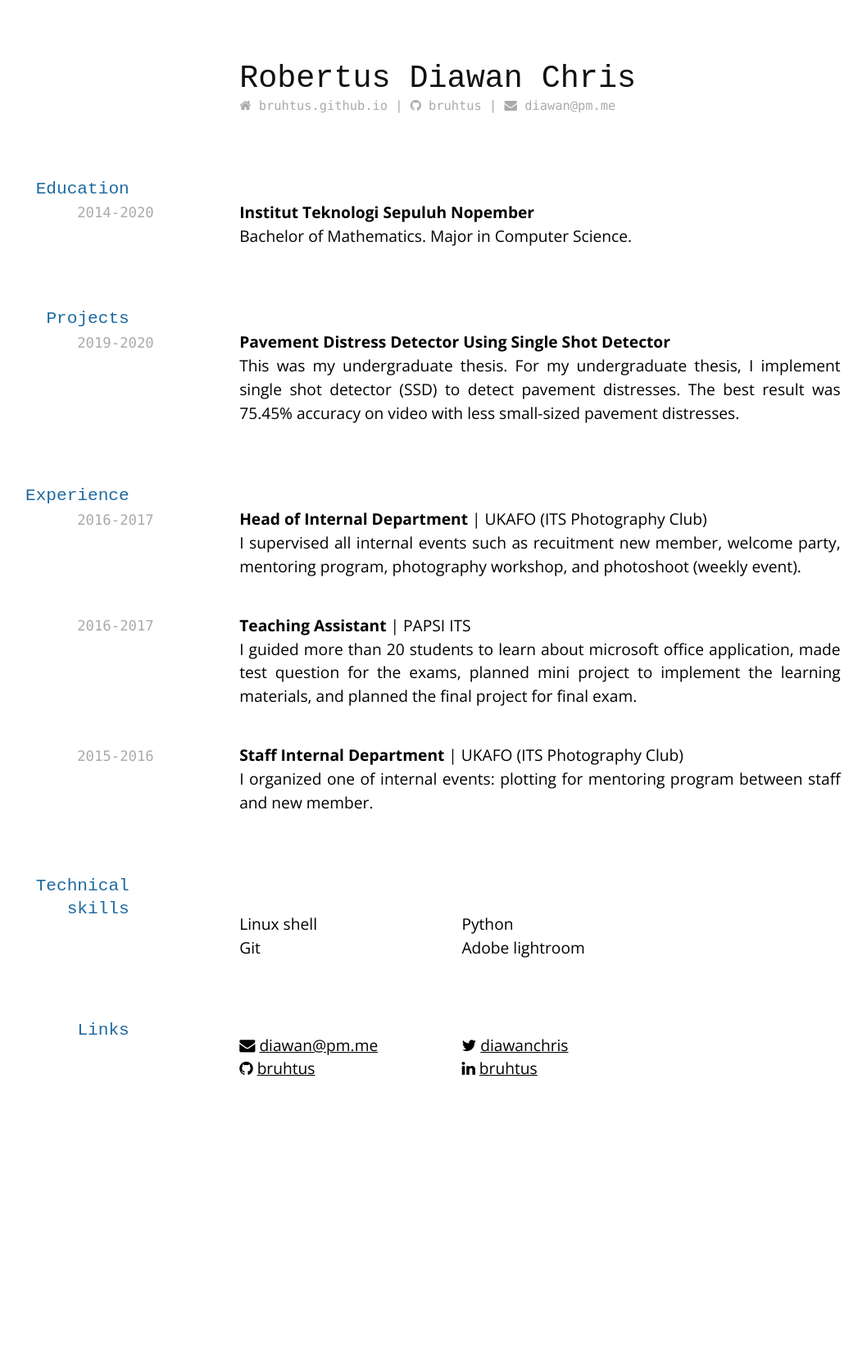
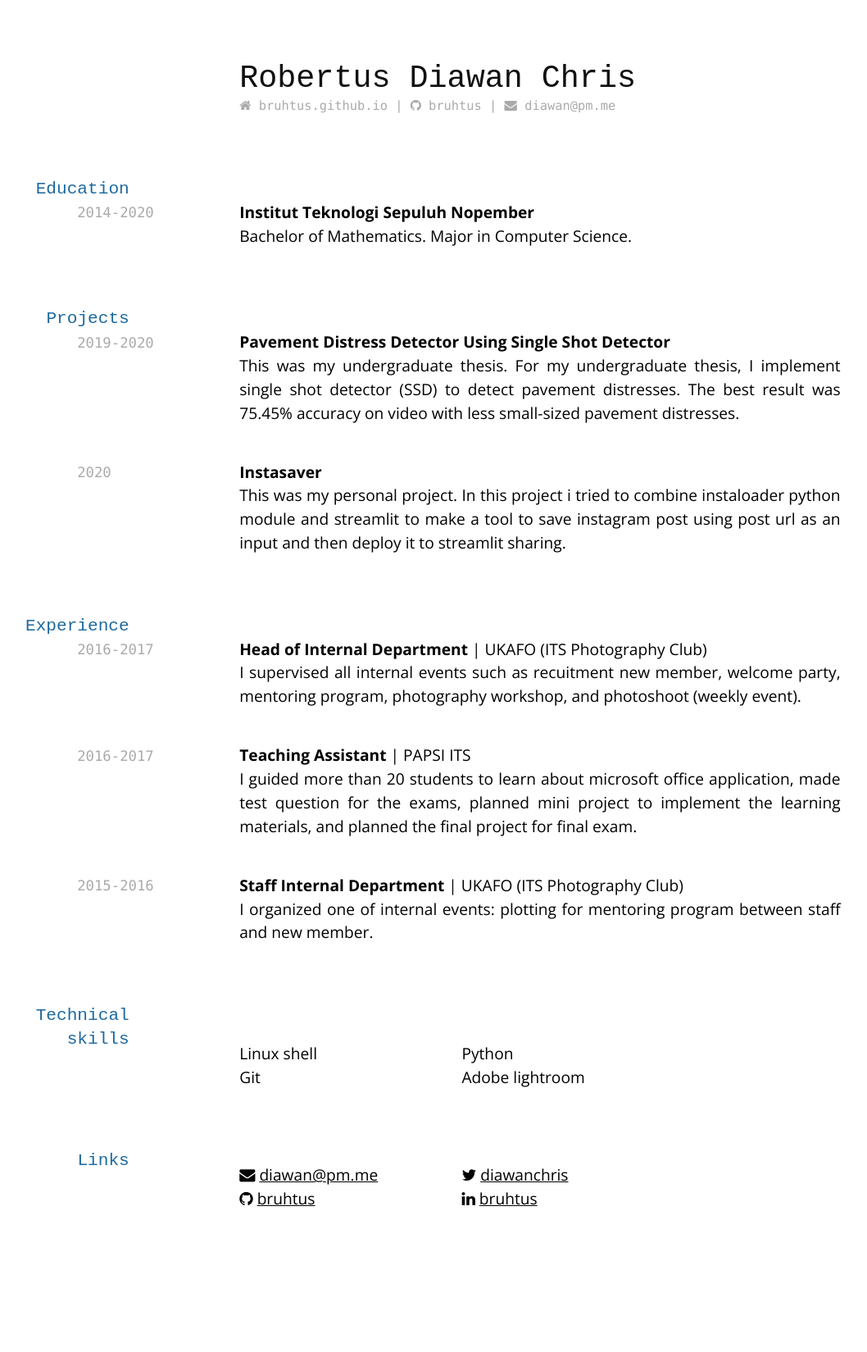
Before and after one commit to TimoTSchmidt/test3, a Jekyll site: the page built from index.md, in a window 1280 px wide. Shown: the whole page at 82% size, without its empty margins (71-1129 px from the left). Built offline with Jekyll 4.4.1, drawn with Linux system fonts in a browser that asks for light colours; nearby versions of some CDN libraries; before the commit the page ends 1491 px from its top, so only the background shows below that.

Commit message:
Add new project

```diff
--- a/index.md
+++ b/index.md
@@ -24,6 +24,10 @@ Bachelor of Mathematics. Major in Computer Science.
 __Pavement Distress Detector Using Single Shot Detector__ <br>
 This was my undergraduate thesis. For my undergraduate thesis, I implement single shot detector (SSD) to detect pavement distresses.
 The best result was 75.45% accuracy on video with less small-sized pavement distresses.
+
+`2020` <br>
+__Instasaver__ <br>
+This was my personal project. In this project i tried to combine instaloader python module and streamlit to make a tool to save instagram post using post url as an input and then deploy it to streamlit sharing.
 
 ## Experience
 
```
